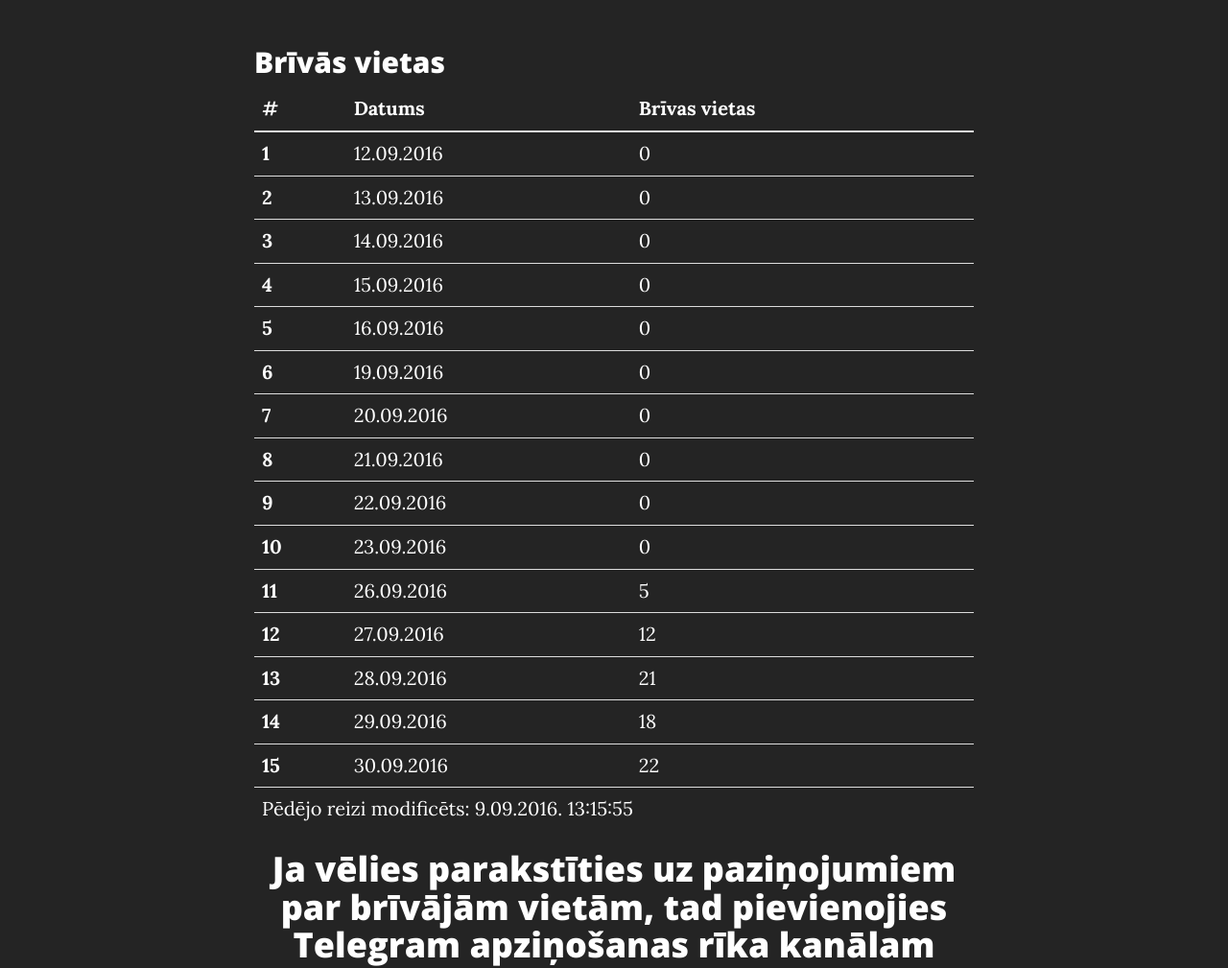
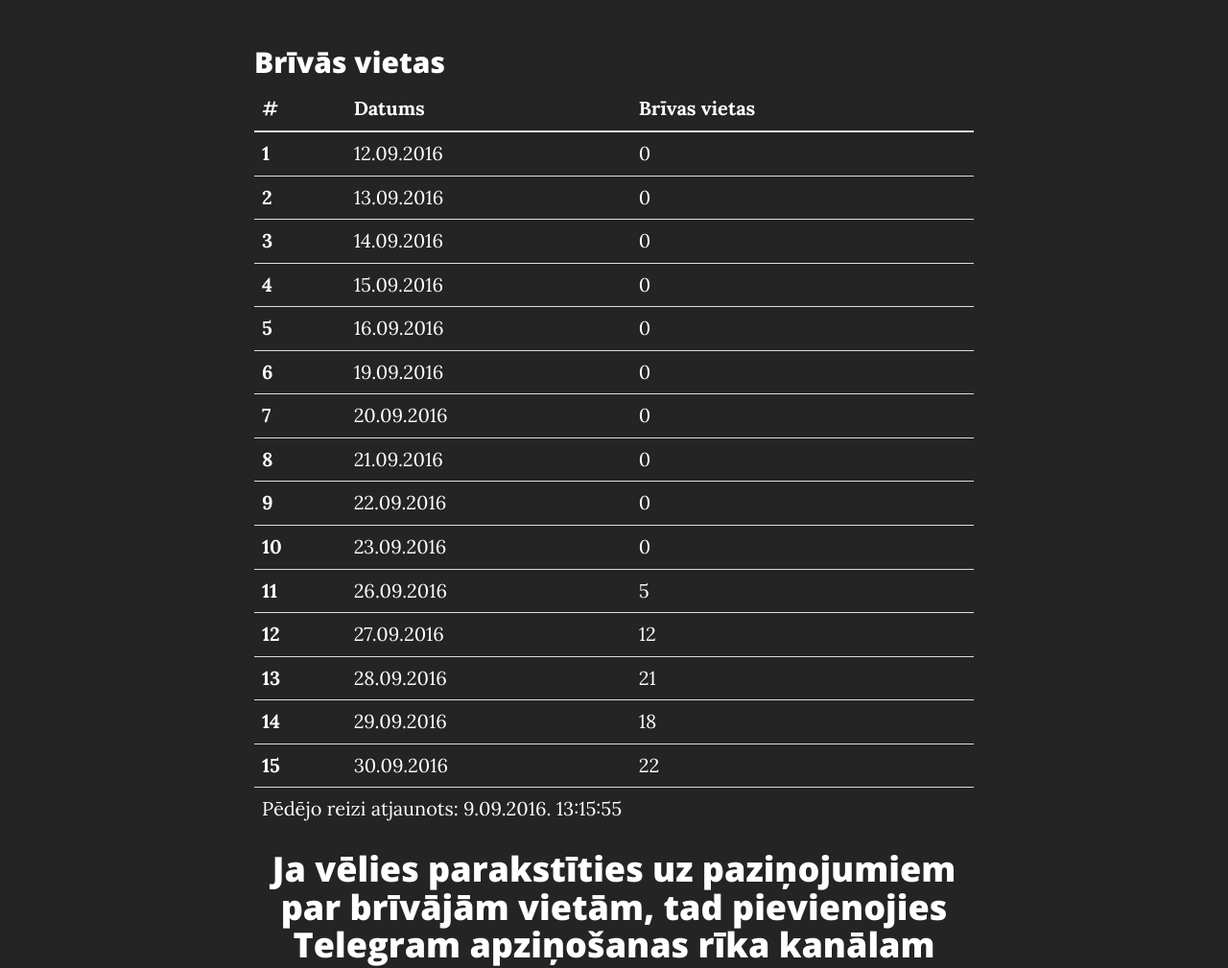
Before and after one commit to RonnyLV/A_Category_CSDD, a Jekyll site: the page built from index.html, in a window 1280 px wide. Shown: the part 780-1789 px from the top of the page at 96% size. Built offline with Jekyll 4.4.1, drawn with Linux system fonts in a browser that asks for light colours.

Commit message:
Renamed.

```diff
--- a/_layouts/page.html
+++ b/_layouts/page.html
@@ -18,7 +18,7 @@ layout: default
                         </thead>
                         <tfoot>
                         <tr>
-                            <td colspan="3">Pēdējo reizi modificēts: <span id="last-updated"></span></td>
+                            <td colspan="3">Pēdējo reizi atjaunots: <span id="last-updated"></span></td>
                         </tr>
                         </tfoot>
                     </table>
```
